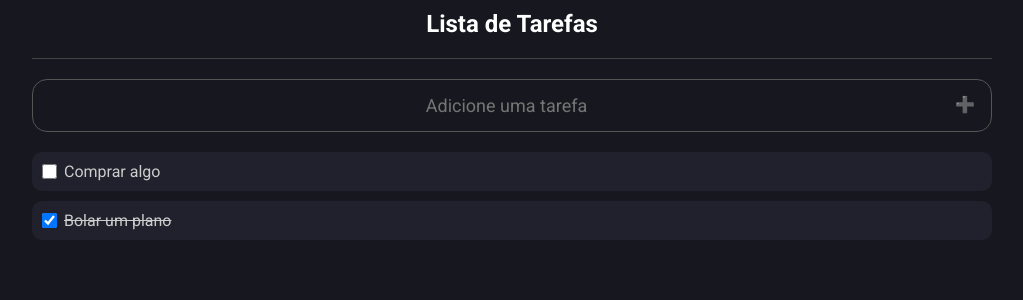
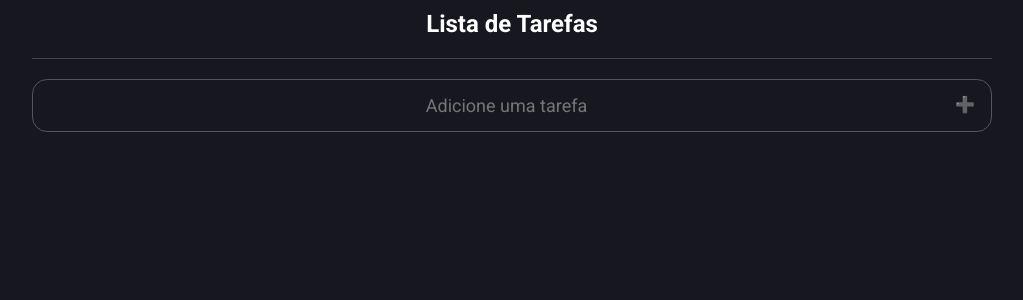
Before and after one commit to Doug-Fernando/todo-list, a React (Create React App) app: page / in a window 1280 px wide. Shown: the top 300 px of the page, without its empty margins (128-1151 px from the left). Built offline with nearby package versions, Linux system fonts and the light colour scheme.

Commit message:
Implementa a mudança da state ao marcar uma tarefa e adiciona no localstorage

```diff
--- a/src/App.tsx
+++ b/src/App.tsx
@@ -11,11 +11,13 @@ const App = () => {
   const [list, setList] = useState<Item[]>([]);
 
   useEffect(() => {
-    setList([
-      { id: 1, task: 'Comprar algo', done: false },
-      { id: 2, task: 'Bolar um plano', done: true },
-    ]);
+    const myList: string = localStorage.getItem('my-list') || '[]';
+    setList(JSON.parse(myList));
   }, []);
+
+  useEffect(() => {
+    localStorage.setItem('my-list', JSON.stringify(list));
+  }, [list]);
 
   const handleAddTask = (task: string) => (
     setList([
@@ -25,8 +27,14 @@ const App = () => {
         task,
         done: false,
       },
-    ])
-  );
+    ]));
+
+  const handleDone = (id: number): void => {
+    setList(list.map((item) => {
+      if (item.id === id) item.done = !item.done;
+      return item;
+    }));
+  };
 
   return (
     <AppStyle.Container>
@@ -36,7 +44,7 @@ const App = () => {
         </AppStyle.Header>
         <AddTask onEnter={handleAddTask} />
         {
-          list.map((item) => (<ListItem key={item.id} item={item} />))
+          list.map((item) => (<ListItem key={item.id} item={item} handleDone={handleDone} />))
         }
       </AppStyle.Area>
     </AppStyle.Container>
--- a/src/components/ListItem/index.tsx
+++ b/src/components/ListItem/index.tsx
@@ -5,15 +5,28 @@ import Container from './style';
 
 type Props = {
   item: Item;
+  handleDone: (id: number) => void;
 };
 
-const ListItem = ({ item }: Props) => {
+type Target = {
+  target: {
+    checked: boolean;
+  };
+};
+
+const ListItem = ({ item, handleDone }: Props) => {
   const [isChecked, setIsChecked] = useState(item.done);
+
+  const handleChecked = ({ target: { checked } }: Target) => {
+    setIsChecked(checked);
+    handleDone(item.id);
+  };
+
   return (
     <Container done={isChecked}>
       <input
         type="checkbox"
-        onChange={({ target }) => setIsChecked(target.checked)}
+        onChange={handleChecked}
         checked={isChecked}
       />
       <label htmlFor="task">{item.task}</label>
```
